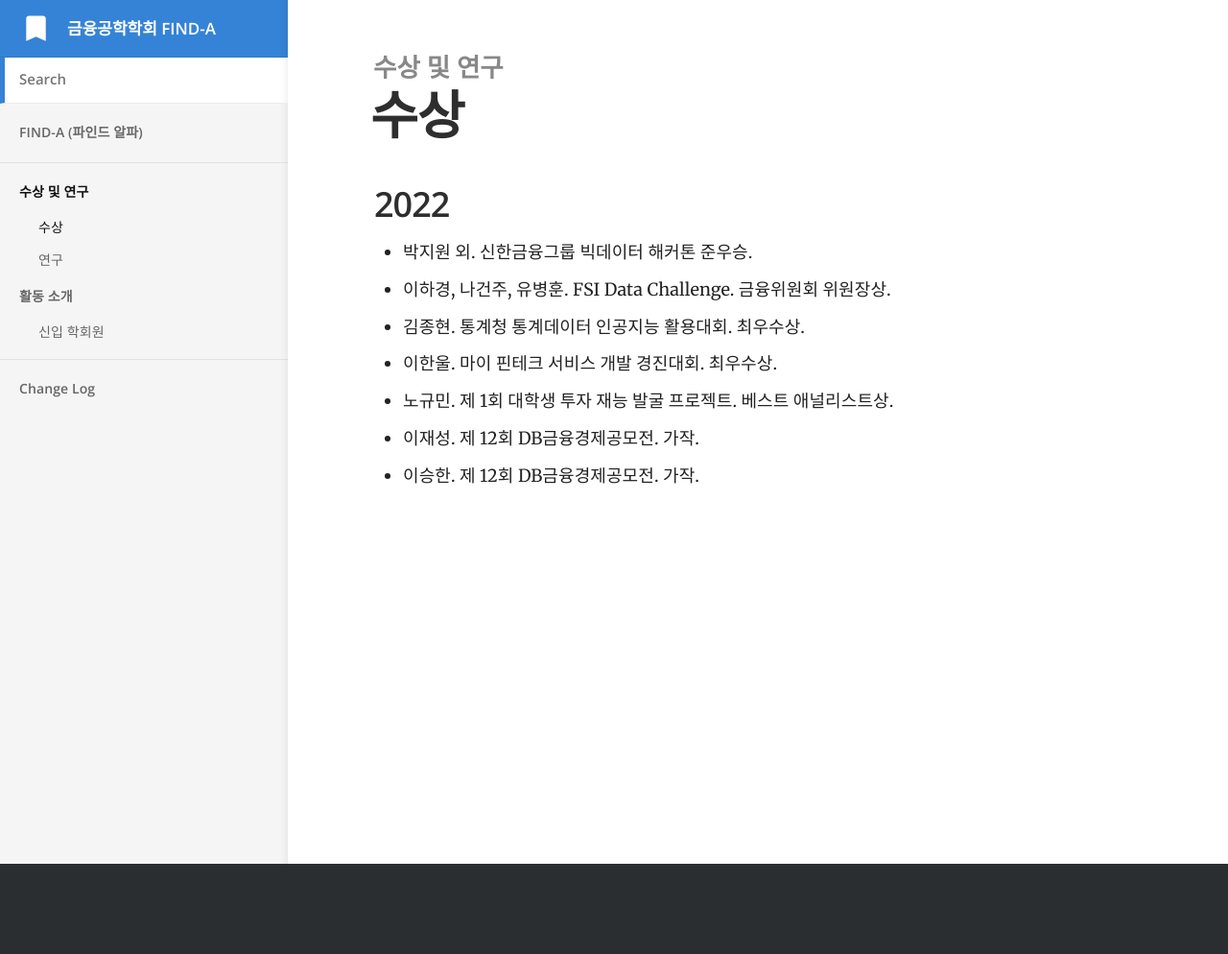
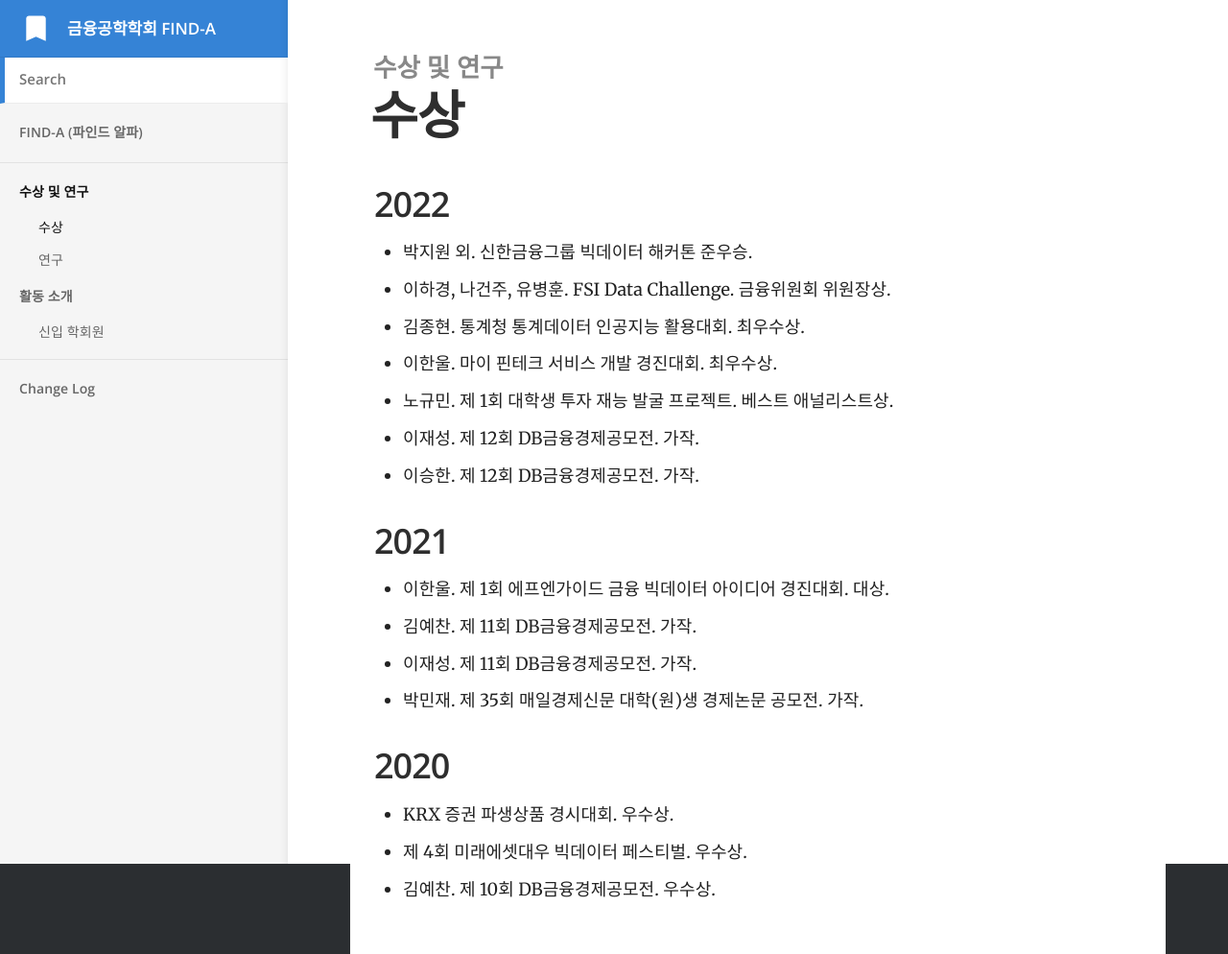
Before and after one commit to Find-A-AI/find-a-ai.github.io, a Jekyll site: the page built from _docs/수상 및 연구/수상.md, in a window 1280 px wide. Shown: the whole page at 96% size. Built offline with Jekyll 4.4.1, drawn with Linux system fonts in a browser that asks for light colours; before the commit the page ends 900 px from its top, so only the background shows below that.

Commit message:
Update 수상.md

```diff
--- a/_docs/수상 및 연구/수상.md
+++ b/_docs/수상 및 연구/수상.md
@@ -12,3 +12,14 @@ order: 1
   - 노규민. 제 1회 대학생 투자 재능 발굴 프로젝트. 베스트 애널리스트상.
   - 이재성. 제 12회 DB금융경제공모전. 가작.
   - 이승한. 제 12회 DB금융경제공모전. 가작.
+
+## 2021
+  - 이한울. 제 1회 에프엔가이드 금융 빅데이터 아이디어 경진대회. 대상.
+  - 김예찬. 제 11회 DB금융경제공모전. 가작.
+  - 이재성. 제 11회 DB금융경제공모전. 가작.
+  - 박민재. 제 35회 매일경제신문 대학(원)생 경제논문 공모전. 가작.
+
+## 2020
+  - KRX 증권 파생상품 경시대회. 우수상.
+  - 제 4회 미래에셋대우 빅데이터 페스티벌. 우수상.
+  - 김예찬. 제 10회 DB금융경제공모전. 우수상.
```
